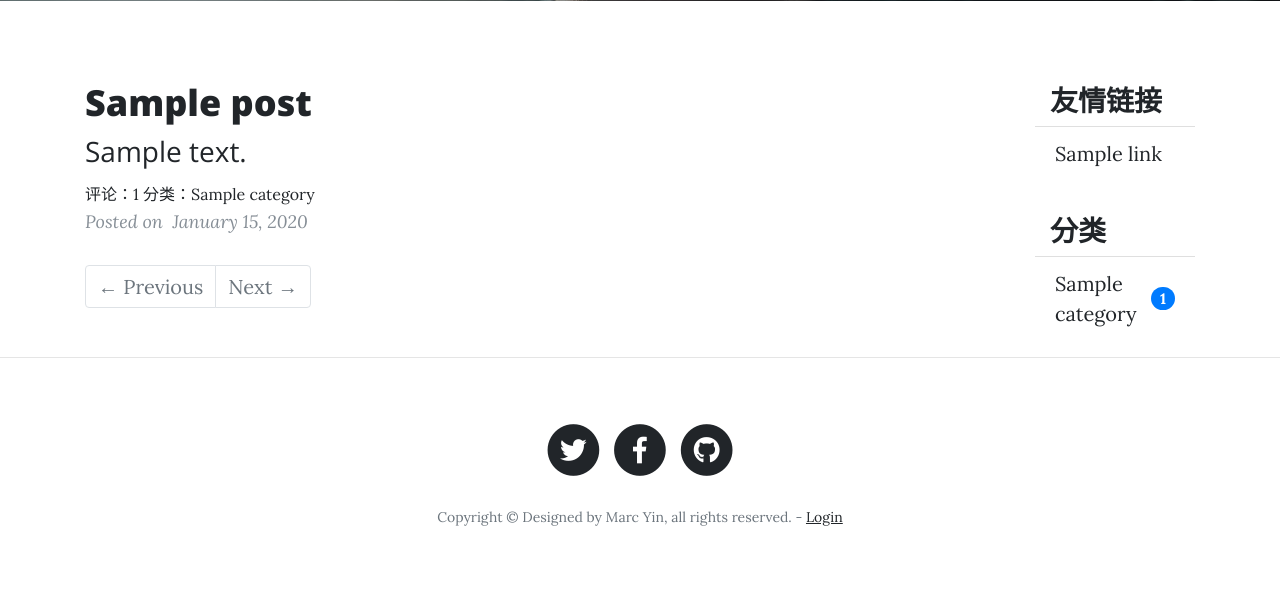
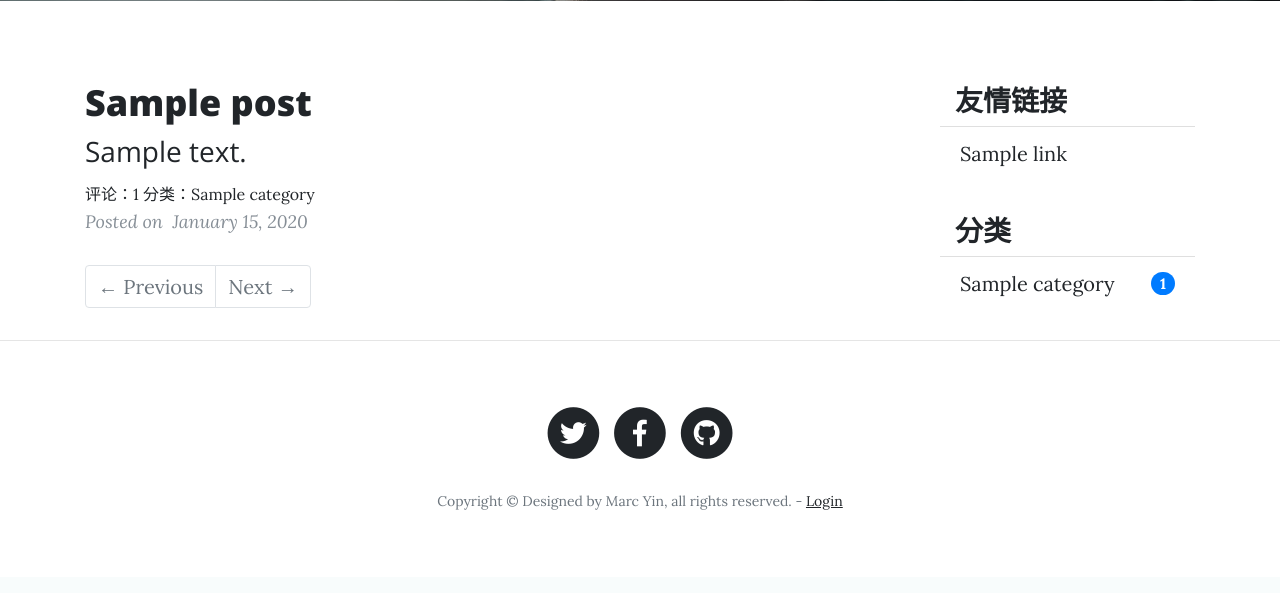
Before and after one commit to markxvii/MarcLog, a Flask app: page / in a window 1280 px wide. Shown: the part 531-1124 px from the top of the page. After the commit the page ends 1041 px from the top, so only its background shows below. Run offline with Flask 2, Linux system fonts and the light colour scheme; tables that the repository leaves empty hold one stand-in row (values such as "Sample post"); parts of the project's set-up code (start-up, migrations or seed data) failed here and were passed over; some libraries are stand-ins or nearby versions.

Commit message:
更改排班

```diff
--- a/marcBlog/templates/blog/about.html
+++ b/marcBlog/templates/blog/about.html
@@ -10,7 +10,7 @@
         <div class="overlay"></div>
         <div class="container">
             <div class="row">
-                <div class="col-lg-10 col-md-10 mx-auto">
+                <div class="col-lg-9 col-md-10 mx-auto">
                     <div class="site-heading">
                         <h1>关于</h1>
                     </div>
@@ -22,10 +22,10 @@
 
 {% block content %}
     <div class="row">
-        <div class="col-lg-10 col-md-10 mx-auto">
+        <div class="col-lg-9 col-md-10 mx-auto">
             {{ admin.about|safe }}
         </div>
-        <div class="col-lg-2 col-md-2 sidebar">
+        <div class="col-lg-3 col-md-2 sidebar">
             {% include 'blog/_sidebar.html' %}
         </div>
     </div>
--- a/marcBlog/templates/blog/category.html
+++ b/marcBlog/templates/blog/category.html
@@ -11,7 +11,7 @@
         <div class="overlay"></div>
         <div class="container">
             <div class="row">
-                <div class="col-lg-10 col-md-10 mx-auto">
+                <div class="col-lg-9 col-md-10 mx-auto">
                     <div class="site-heading">
                         <h1>{{ category.name }}</h1>
                         <span class="subheading">{{ category.posts|length }}条文章</span>
@@ -25,10 +25,10 @@
 
 {% block content %}
     <div class="row">
-        <div class="col-lg-10 col-md-10 mx-auto">
+        <div class="col-lg-9 col-md-10 mx-auto">
             {% include "blog/_posts.html" %}
         </div>
-        <div class="col-lg-2 col-md-2 mx-auto sidebar">
+        <div class="col-lg-3 col-md-2 mx-auto sidebar">
             {% include "blog/_sidebar.html" %}
         </div>
     </div>
--- a/marcBlog/templates/blog/index.html
+++ b/marcBlog/templates/blog/index.html
@@ -12,7 +12,7 @@
         <div class="overlay"></div>
         <div class="container">
             <div class="row">
-                <div class="col-lg-10 col-md-10 mx-auto">
+                <div class="col-lg-9 col-md-10 mx-auto">
                     <div class="site-heading">
                         <h1>{{ admin.blog_title|default("Marc's blog") }}</h1>
                         <span class="subheading">{{ admin.blog_sub_title|default('Music is the answer.') }}</span>
@@ -26,10 +26,10 @@
 
 {% block content %}
     <div class="row">
-        <div class="col-lg-10 col-md-10 mx-auto">
+        <div class="col-lg-9 col-md-10 mx-auto">
             {% include 'blog/_posts.html' %}
         </div>
-        <div class="col-lg-2 col-md-2 mx-auto sidebar">
+        <div class="col-lg-3 col-md-2 mx-auto sidebar">
             {% include 'blog/_sidebar.html' %}
         </div>
     </div>
--- a/marcBlog/templates/blog/post.html
+++ b/marcBlog/templates/blog/post.html
@@ -13,7 +13,7 @@
         <div class="overlay"></div>
         <div class="container">
             <div class="row">
-                <div class="col-lg-10 col-md-10 mx-auto">
+                <div class="col-lg-9 col-md-10 mx-auto">
                     <div class="post-heading">
                         <h1>{{ post.title }}</h1>
                         <h2 class="subheading">分类：<a href="{{ url_for('.show_category',category_id=post.category.id) }}"
@@ -29,7 +29,7 @@
 
 {% block content %}
     <div class="row">
-        <div class="col-lg-10 col-md-10 mx-auto">
+        <div class="col-lg-9 col-md-10 mx-auto">
             {{ post.body|safe }}
             <button type="button" class="btn btn-secondary btn-sm" data-toggle="modal" data-target=".postLinkModal">分享
             </button>
@@ -148,7 +148,7 @@
                 <div class="tip"><h5>作者设置该文章为只读。</h5></div>
             {% endif %}
         </div>
-        <div class="col-lg-2 col-md-2 mx-auto sidebar">
+        <div class="col-lg-3 col-md-2 mx-auto sidebar">
             {% include "blog/_sidebar.html" %}
         </div>
     </div>
--- a/marcBlog/templates/thirdtemp/index.html
+++ b/marcBlog/templates/thirdtemp/index.html
@@ -128,7 +128,7 @@
     <footer>
         <div class="container">
             <div class="row">
-                <div class="col-lg-10 col-md-10 mx-auto">
+                <div class="col-lg-9 col-md-10 mx-auto">
                     <ul class="list-inline text-center">
                         <li class="list-inline-item">
                             <a href="#">
```
